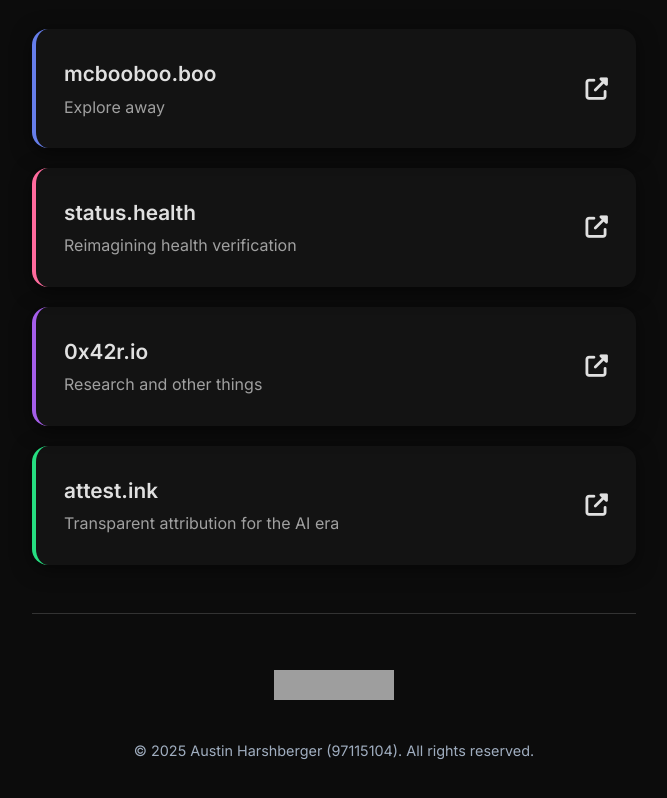
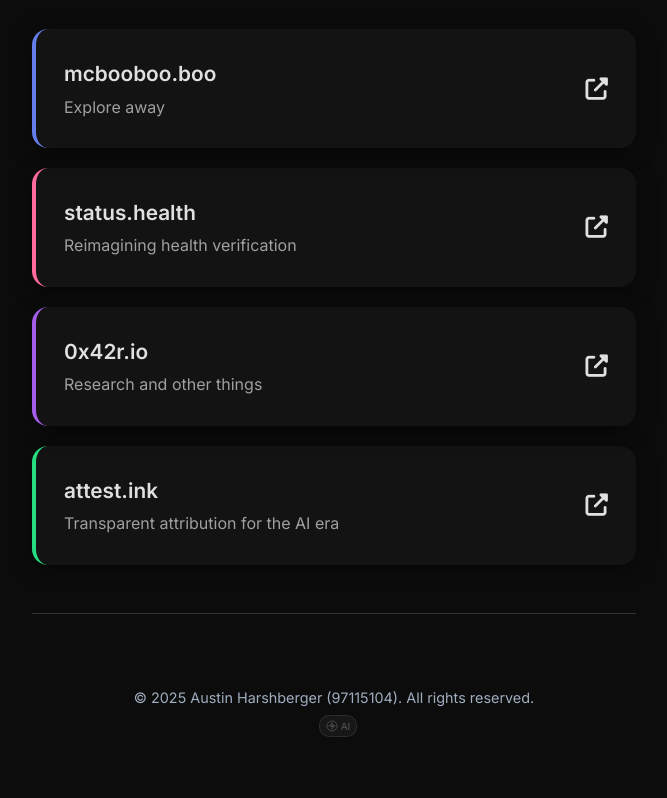
Before and after one commit to 97115104/share-links, a plain HTML site: page index.html in a window 1280 px wide. Shown: the part 1285-2083 px from the top of the page, without its empty margins (306-973 px from the left). Drawn offline with Linux system fonts and the light colour scheme; grey boxes are pictures that could not be loaded.

Commit message:
update ai badge

```diff
--- a/index.html
+++ b/index.html
@@ -247,16 +247,19 @@
 
             <!-- Footer -->
             <footer class="footer">
-                <!-- Claude attestation badge -->
-                <div class="attestation-badge">
-                    <a href="https://attest.ink" target="_blank" class="badge-link" rel="noopener">
-                        <img src="https://attest.ink/assets/badges/claude-generated.svg" alt="Claude AI Assisted" width="120" height="30">
-                        <span class="badge-tooltip">Content assisted by Claude AI, verified by attest.ink</span>
-                    </a>
-                </div>
                 <div class="footer-copyright">
                     <p>© 2025 Austin Harshberger (97115104). All rights reserved.</p>
                 </div>
+                <!-- Claude attestation badge -->
+                <a href="https://attest.ink/s/3fz3mglx" target="_blank" rel="noopener" title="Built with AI assistance" style="display: inline-flex; align-items: center; gap: 3px; padding: 2px 6px; margin-left: 8px; border-radius: 10px; background: rgba(255, 255, 255, 0.08); border: 1px solid rgba(255, 255, 255, 0.15); color: rgb(136, 136, 136); text-decoration: none; font-size: 10px; opacity: 0.6; transition: 0.2s; vertical-align: middle; -webkit-tap-highlight-color: transparent;" onmouseover="if(!('ontouchstart' in window)) { this.style.opacity='0.9'; this.querySelector('span').textContent='Built with AI'; }" onmouseout="if(!('ontouchstart' in window)) { this.style.opacity='0.6'; this.querySelector('span').textContent='AI'; }">
+                    <svg width="12" height="12" viewBox="0 0 24 24" fill="none" xmlns="http://www.w3.org/2000/svg" style="flex-shrink: 0;">
+                    <circle cx="12" cy="12" r="10" stroke="currentColor" stroke-width="1.5"></circle>
+                    <path d="M8 12C8 9.79086 9.79086 8 12 8C14.2091 8 16 9.79086 16 12C16 14.2091 14.2091 16 12 16" stroke="currentColor" stroke-width="1.5" stroke-linecap="round"></path>
+                    <circle cx="12" cy="12" r="2" fill="currentColor"></circle>
+                    <path d="M12 6V8M12 16V18M18 12H16M8 12H6" stroke="currentColor" stroke-width="1.5" stroke-linecap="round"></path>
+                    </svg>
+                    <span>AI</span>
+                </a>
             </footer>
         </main>
     </div>
```
Also changed, not shown: qr.html (+12 -6 lines).
